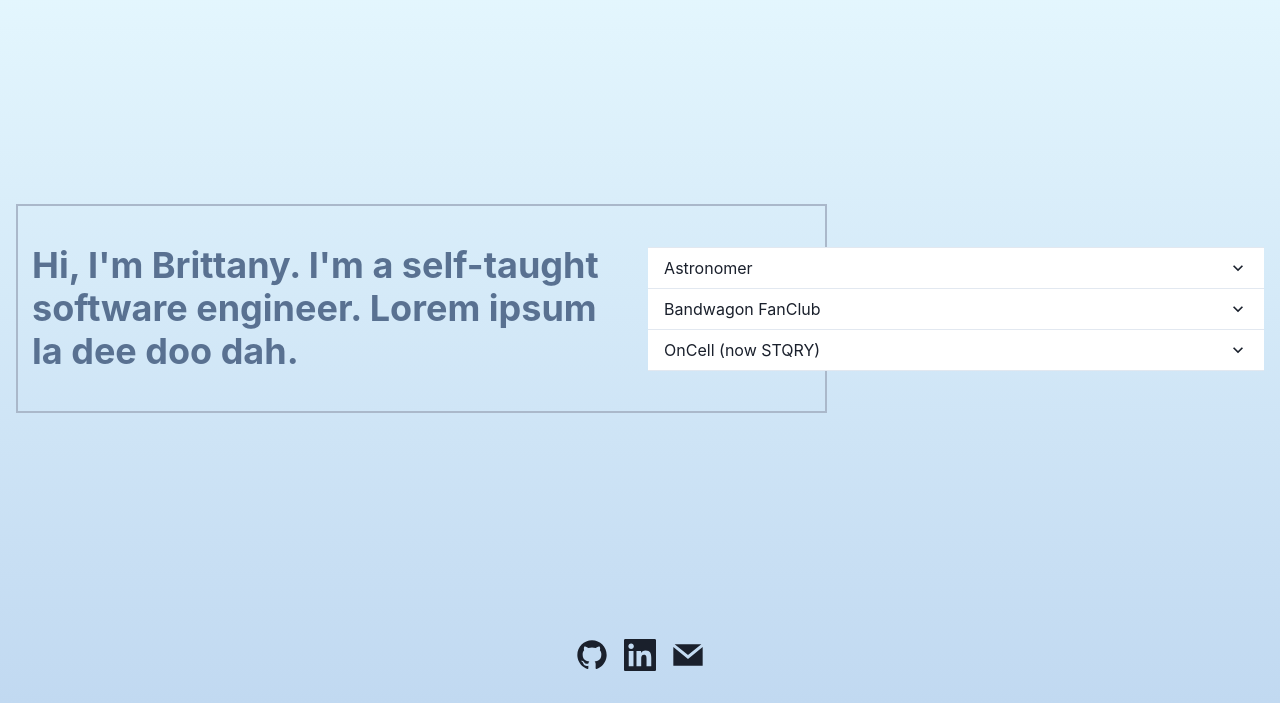
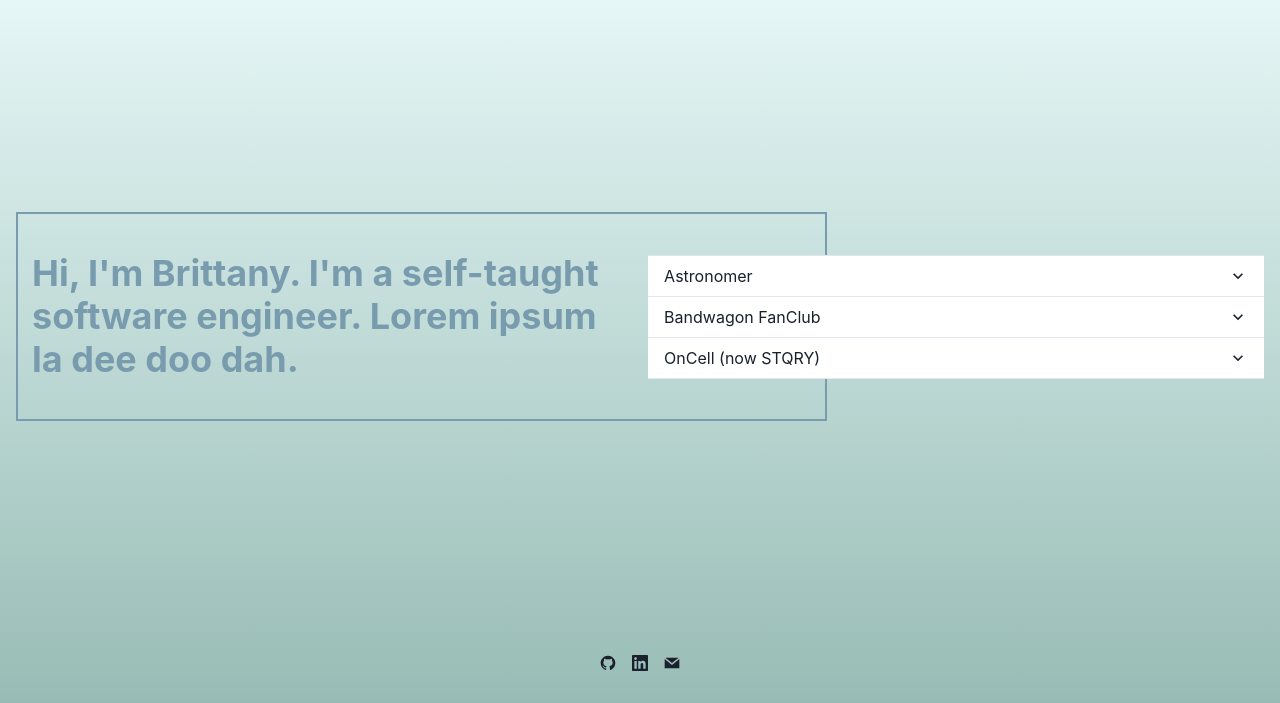
Before and after one commit to brittanyleigh/22-portfolio, a Gatsby site: page / in a window 1280 px wide. Shown: the part 97-800 px from the top of the page. Built offline with nearby package versions, Linux system fonts and the light colour scheme; Gatsby itself is replaced by a stand-in of ours.

Commit message:
setup dark mode background

```diff
--- a/package.json
+++ b/package.json
@@ -19,6 +19,7 @@
     "@chakra-ui/react": "^1.7.4",
     "@emotion/react": "^11.7.1",
     "@emotion/styled": "^11.6.0",
+    "chroma-js": "^2.3.0",
     "framer-motion": "^6.2.1",
     "gatsby": "^4.5.4",
     "gatsby-plugin-image": "^2.5.2",
--- a/src/components/Employment/index.js
+++ b/src/components/Employment/index.js
@@ -16,7 +16,7 @@ function Nav() {
       <Box
         position="absolute"
         border="2px"
-        borderColor="blue.200"
+        borderColor="blue.500"
         w={{ base: "100%", md: "65%" }}
         h={{ base: "70%", md: "100%" }}
       />
--- a/src/components/Footer.js
+++ b/src/components/Footer.js
@@ -5,9 +5,9 @@ import { GrGithub, GrLinkedin, GrMail } from "react-icons/gr";
 function Footer() {
   return (
     <Flex alignItems="center" justifyContent="center" py={6}>
-      <Icon as={GrGithub} boxSize={8} m={2} />
-      <Icon as={GrLinkedin} boxSize={8} m={2} />
-      <Icon as={GrMail} boxSize={8} m={2} />
+      <Icon as={GrGithub} boxsize={8} m={2} />
+      <Icon as={GrLinkedin} boxsize={8} m={2} />
+      <Icon as={GrMail} boxsize={8} m={2} />
     </Flex>
   );
 }
--- a/src/components/Nav.js
+++ b/src/components/Nav.js
@@ -13,7 +13,7 @@ import { GrSun, GrMoon } from "react-icons/gr";
 function Nav() {
   const { colorMode, toggleColorMode } = useColorMode();
   const ariaLabel = colorMode == "light" ? "Toggle Dark" : "Toggle Light";
-  const icon = colorMode == "light" ? <GrMoon /> : <GrSun />;
+  const icon = colorMode == "light" ? <GrMoon boxsize="10em" /> : <GrSun />;
 
   return (
     <Flex alignItems="center" py={6}>
--- /dev/null
+++ b/src/containers/GradientWrapper.js
@@ -0,0 +1,15 @@
+import React from "react";
+import { Box, useColorModeValue } from "@chakra-ui/react";
+
+function GradientWrapper({ children }) {
+  const topGradient = useColorModeValue("blue.100", "blue.600");
+  const bottomGradient = useColorModeValue("green.400", "green.900");
+
+  return (
+    <Box bgGradient={`linear(to-b, ${topGradient}, ${bottomGradient})`}>
+      {children}
+    </Box>
+  );
+}
+
+export default GradientWrapper;
--- a/src/pages/index.js
+++ b/src/pages/index.js
@@ -1,8 +1,9 @@
 import React from "react";
-import { Box, ChakraProvider, Container } from "@chakra-ui/react";
+import { ChakraProvider, Container } from "@chakra-ui/react";
 
 import theme from "../theme.js";
 
+import GradientWrapper from "../containers/gradientWrapper";
 import Nav from "../components/Nav";
 import Employment from "../components/Employment";
 import Footer from "../components/Footer";
@@ -10,7 +11,7 @@ import Footer from "../components/Footer";
 function Home() {
   return (
     <ChakraProvider theme={theme}>
-      <Box bgGradient="linear(to-b, #e8faff,#c1d9f1)">
+      <GradientWrapper>
         <Container
           minH="100vh"
           maxW="container.xl"
@@ -22,7 +23,7 @@ function Home() {
           <Employment />
           <Footer />
         </Container>
-      </Box>
+      </GradientWrapper>
     </ChakraProvider>
   );
 }
--- a/src/theme.js
+++ b/src/theme.js
@@ -1,54 +1,43 @@
 import { extendTheme } from "@chakra-ui/react";
+import chroma from "chroma-js";
 
 const config = {
   initialColorMode: "light",
   useSystemColorMode: false,
 };
 
+const generateColors = (color500) => {
+  return chroma.scale([
+    chroma(color500).brighten(2.5),
+    chroma(color500).darken(3),
+  ]);
+};
+
+const blues = generateColors("#6abded");
+const greens = generateColors("#6fdbc2");
+
 const colors = {
   blue: {
-    100: "#d4dbe5",
-    200: "#aab8ca",
-    300: "#7f94b0",
-    400: "#f7fafc",
-    500: "#597191",
-    600: "#324052",
-    700: "#26303d",
-    800: "#192029",
-    900: "#0d1014",
+    100: blues(0).hex(),
+    200: blues(0.125).hex(),
+    300: blues(0.25).hex(),
+    400: blues(0.375).hex(),
+    500: blues(0.5).hex(),
+    600: blues(0.625).hex(),
+    700: blues(0.75).hex(),
+    800: blues(0.875).hex(),
+    900: blues(1).hex(),
   },
   green: {
-    100: "#e7ece8",
-    200: "#d0dad0",
-    300: "#b8c7b9",
-    400: "#a1b5a1",
-    500: "#89A28A",
-    600: "#69866b",
-    700: "#4f6450",
-    800: "#354335",
-    900: "#1a211b",
-  },
-  red: {
-    100: "#ddd3d3",
-    200: "#bba8a8",
-    300: "#997c7c",
-    400: "#705757",
-    500: "#443535",
-    600: "#362a2a",
-    700: "#292020",
-    800: "#1b1515",
-    900: "#0e0b0b",
-  },
-  yellow: {
-    100: "#faf7e7",
-    200: "#f4efce",
-    300: "#efe7b6",
-    400: "#e9df9d",
-    500: "#E4D785",
-    600: "#d7c44a",
-    700: "#b19e27",
-    800: "#766a1a",
-    900: "#3b350d",
+    100: greens(0).hex(),
+    200: greens(0.125).hex(),
+    300: greens(0.25).hex(),
+    400: greens(0.375).hex(),
+    500: greens(0.5).hex(),
+    600: greens(0.625).hex(),
+    700: greens(0.75).hex(),
+    800: greens(0.875).hex(),
+    900: greens(1).hex(),
   },
 };
 
```
Also changed, not shown: 1 other file.
